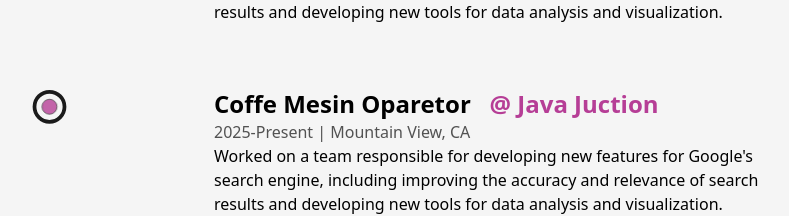
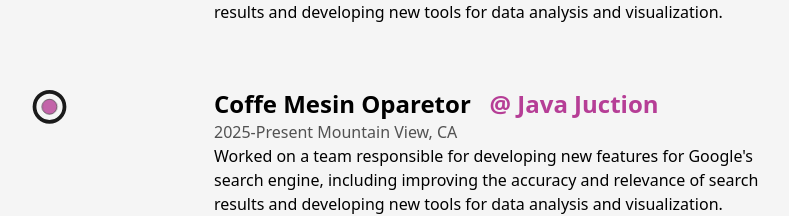
Before and after one commit to nahidulhasan4/My-Profolio, a Next.js app: page /about in a window 1280 px wide. Shown: the part 2704-2920 px from the top of the page, without its empty margins (163-952 px from the left). Built offline with nearby package versions, Linux system fonts and the light colour scheme.

Commit message:
heree chnage deatails

```diff
--- a/src/component/Experence.js
+++ b/src/component/Experence.js
@@ -69,7 +69,7 @@ const Experence = () => {
           <Details
             positon="  coffe  Mesin Oparetor"
             company=" java juction"
-            time=" 2025-Present |"
+            time=" 2025-Present"
             companyLInk="www.google.com"
             adress="Mountain View, CA"
             work=" Worked on a team responsible for developing new features for Google's
```
